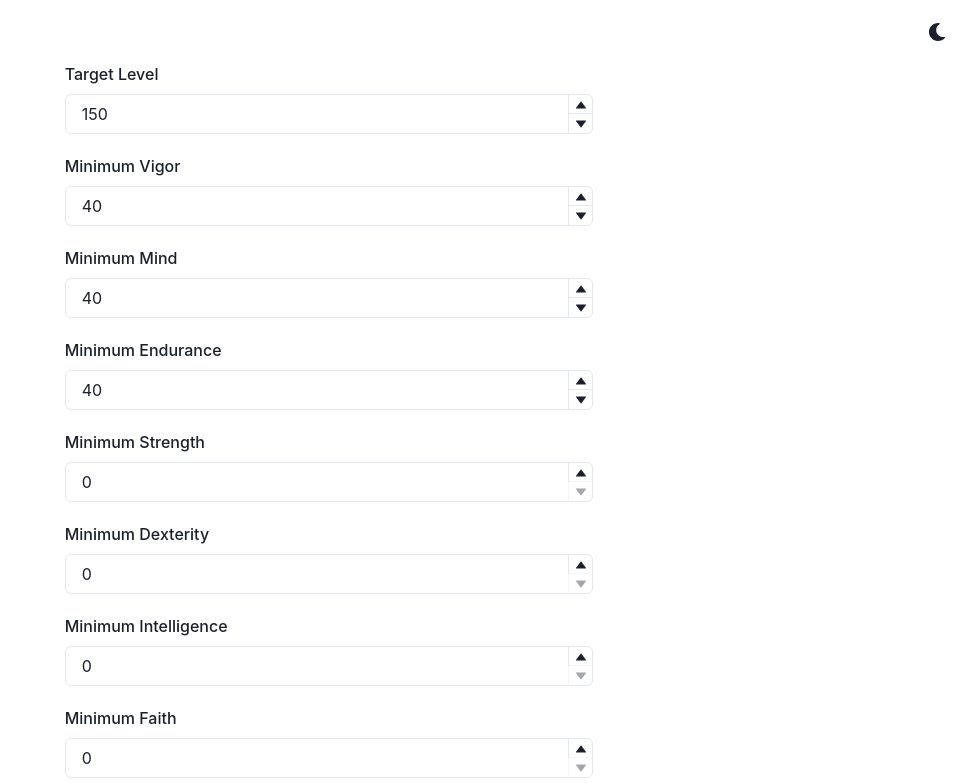
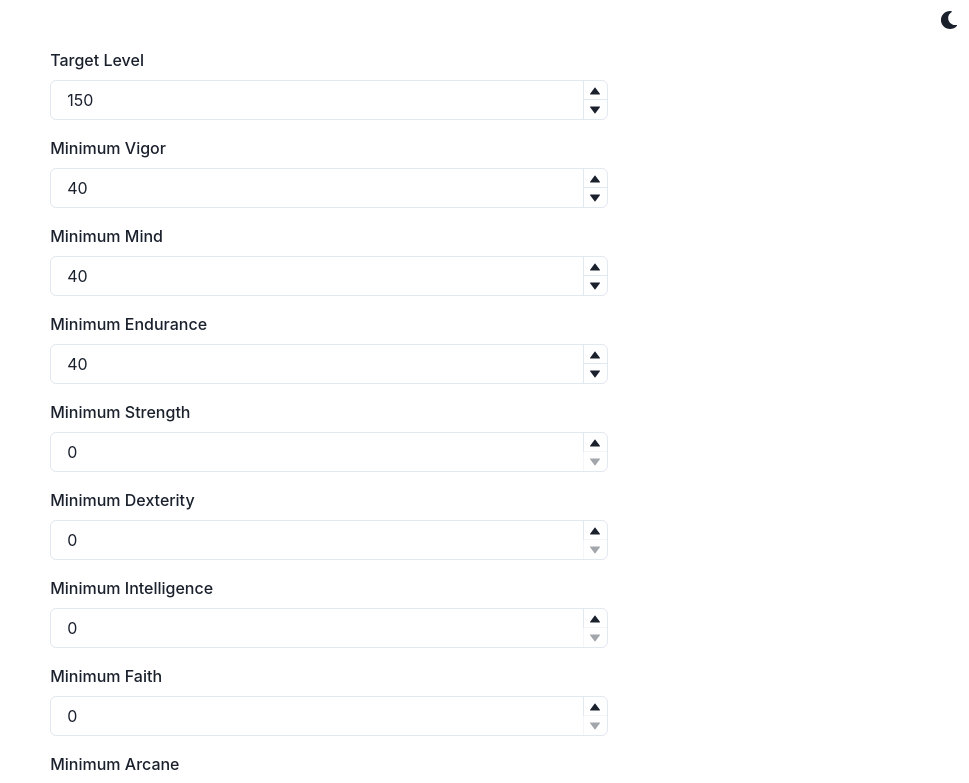
Before and after one commit to NateChristiansen/elden-ring, a React (Create React App) app: page / in a window 1280 px wide. Shown: the top 783 px of the page, without its empty margins (311-1280 px from the left). Built offline with nearby package versions, Linux system fonts and the light colour scheme.

Commit message:
change layout

```diff
--- a/src/App.tsx
+++ b/src/App.tsx
@@ -3,9 +3,8 @@ import React from 'react';
 import {
   ChakraProvider,
   Box,
-  VStack,
-  Grid,
   theme,
+  Flex,
 } from '@chakra-ui/react';
 import { ColorModeSwitcher } from './ColorModeSwitcher';
 import { CharacterPlanner } from './components/CharacterPlanner';
@@ -14,13 +13,11 @@ export const App = () => {
 
   return (
     <ChakraProvider theme={theme}>
-      <Box textAlign="center" fontSize="xl">
-        <Grid minH="100vh" p={3}>
-          <ColorModeSwitcher justifySelf="flex-end" />
-          <VStack spacing={8}>
-            <CharacterPlanner />
-          </VStack>
-        </Grid>
+      <Box>
+        <Flex justifyContent='flex-end'>
+          <ColorModeSwitcher/>
+        </Flex>
+          <CharacterPlanner />
       </Box>
     </ChakraProvider>
   );
--- a/src/components/CharacterPlanner.tsx
+++ b/src/components/CharacterPlanner.tsx
@@ -2,7 +2,7 @@ import { TargetBuild } from '../types/Builds';
 import { useEffect, useState } from 'react';
 import { getBuildComparisonForTargetBuild } from '../util/buildGen/buildGenerator';
 import { CharacterStats } from './stats/CharacterStats';
-import { Box, Container } from '@chakra-ui/react';
+import { Box } from '@chakra-ui/react';
 import React from 'react';
 
 import { BuildComparisonTable } from './tables/BuildTable';
@@ -22,12 +22,8 @@ export const CharacterPlanner = () => {
 
     return (
         <Box>
-            <Container display={'flex'}>
-                <CharacterStats build={targetBuild} setBuild={setTargetBuild} />
-            </Container>
-            <Container display={'flex'}>
-                <BuildComparisonTable builds={builds} />
-            </Container>
+            <CharacterStats build={targetBuild} setBuild={setTargetBuild} />
+            <BuildComparisonTable builds={builds} />
         </Box>
     );
 };
--- a/src/components/tables/BuildTable.tsx
+++ b/src/components/tables/BuildTable.tsx
@@ -1,5 +1,5 @@
 import React, { useEffect, useState } from 'react';
-import { Table, TableCaption, Thead, Tr, Th, Tbody, Td, Box, useDisclosure, Button, Modal, ModalBody, ModalCloseButton, ModalContent, ModalFooter, ModalHeader, ModalOverlay, Text, Center, Tfoot } from '@chakra-ui/react';
+import { Table, TableCaption, Thead, Tr, Th, Tbody, Td, Box, useDisclosure, Button, Modal, ModalBody, ModalCloseButton, ModalContent, ModalFooter, ModalHeader, ModalOverlay, Text, Center, Tfoot, Container } from '@chakra-ui/react';
 import { BuildComparison } from '../../types/BuildComparison';
 import { Build } from '../../types/Builds';
 import { getFlexStats, getMinLevel, getWastedStats } from '../../util/buildUtil';
@@ -112,6 +112,7 @@ export const BuildComparisonTable = (props: BuildComparisonTableProps) => {
         if (!builds?.builds) return <Box></Box>;
 
         return (
+            <Container>
                 <Box overflowX={'auto'}>
                     <Table variant='simple' size={'sm'}>
                         <TableCaption placement='top'>{title}</TableCaption>
@@ -129,6 +130,7 @@ export const BuildComparisonTable = (props: BuildComparisonTableProps) => {
                         </Tfoot>
                     </Table>
                 </Box>
+            </Container>
         );
     };
 
```
Lines whose indentation alone changed are shown as unchanged.
